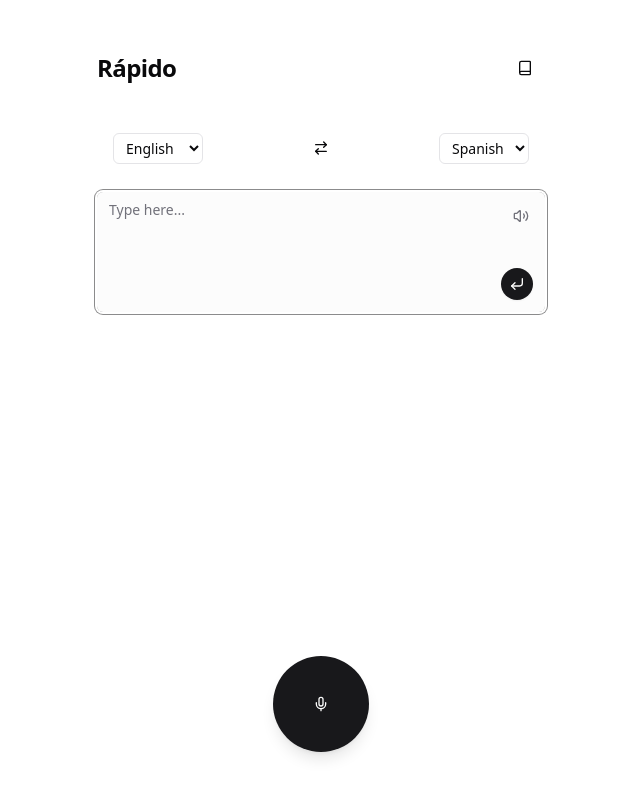
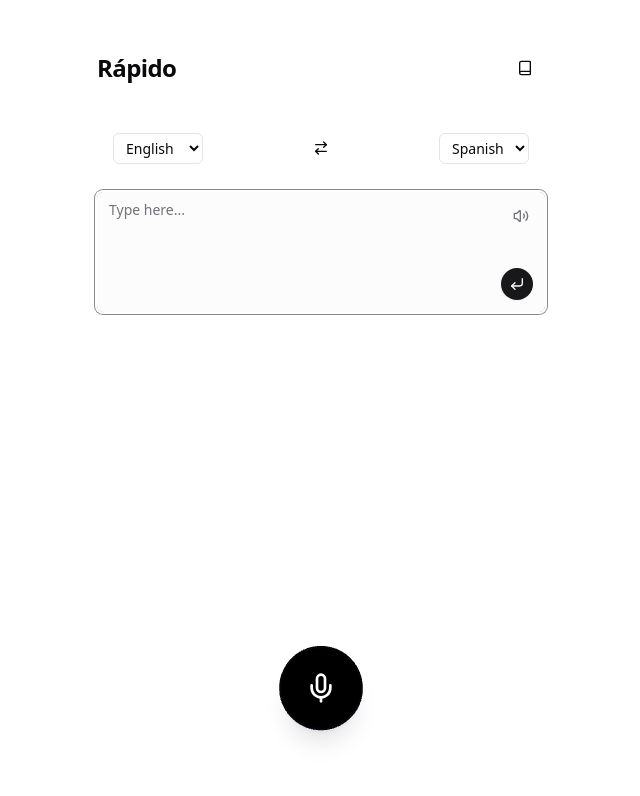
Before and after one commit to winniewtchen/es-to-eng, a React (Vite) app: page / in a window 1280 px wide. Shown: the top 796 px of the page, without its empty margins (319-959 px from the left). Built offline with nearby package versions, Linux system fonts and the light colour scheme.

Commit message:
feat: Update dependencies for React Three and enhance audio controls with voice intensity visualization.

```diff
--- a/package.json
+++ b/package.json
@@ -15,13 +15,16 @@
     "@radix-ui/react-label": "^2.1.8",
     "@radix-ui/react-scroll-area": "^1.2.10",
     "@radix-ui/react-slot": "^1.2.4",
+    "@react-three/drei": "^10.7.7",
+    "@react-three/fiber": "^9.4.2",
     "class-variance-authority": "^0.7.1",
     "clsx": "^2.1.1",
     "lucide-react": "^0.562.0",
     "react": "^19.2.0",
     "react-dom": "^19.2.0",
     "tailwind-merge": "^3.4.0",
-    "tailwindcss-animate": "^1.0.7"
+    "tailwindcss-animate": "^1.0.7",
+    "three": "^0.182.0"
   },
   "devDependencies": {
     "@eslint/js": "^9.39.1",
--- a/src/components/features/Translator/AudioControls.jsx
+++ b/src/components/features/Translator/AudioControls.jsx
@@ -1,37 +1,14 @@
-import React from 'react';
-import { Button } from "@/components/ui/button"
-import { Mic } from "lucide-react"
-import { cn } from "@/lib/utils"
+import React from "react";
+import VoiceIntensityVisual from "@/components/features/Translator/VoiceIntensityVisual";
 
 const AudioControls = ({ isListening, onStartListening, onStopListening }) => {
     return (
         <div className="fixed bottom-8 left-0 right-0 flex justify-center p-4 gradient-mask-t pointer-events-none">
-            <Button
-                size="lg"
-                variant={isListening ? "destructive" : "default"}
-                className={cn(
-                    "h-24 w-24 rounded-full shadow-lg pointer-events-auto transition-all duration-300 touch-none select-none",
-                    isListening ? "scale-110 ring-4 ring-destructive/30" : "hover:scale-105 active:scale-95"
-                )}
-                onMouseDown={onStartListening}
-                onMouseUp={onStopListening}
-                onMouseLeave={onStopListening}
-                onContextMenu={(e) => e.preventDefault()}
-                onTouchStart={(e) => {
-                    e.preventDefault(); // Prevent ghost clicks and scrolling
-                    onStartListening();
-                }}
-                onTouchEnd={(e) => {
-                    e.preventDefault();
-                    onStopListening();
-                }}
-                onTouchCancel={(e) => {
-                    e.preventDefault();
-                    onStopListening();
-                }}
-            >
-                <Mic className={cn("h-10 w-10 transition-transform", isListening && "scale-110")} />
-            </Button>
+            <VoiceIntensityVisual
+                isListening={isListening}
+                onStart={onStartListening}
+                onStop={onStopListening}
+            />
         </div>
     );
 };
--- /dev/null
+++ b/src/components/features/Translator/VoiceIntensityVisual.jsx
@@ -0,0 +1,152 @@
+import React, { useCallback, useMemo, useRef } from "react";
+import { Canvas, useFrame } from "@react-three/fiber";
+import { Sphere, MeshDistortMaterial } from "@react-three/drei";
+import { Mic } from "lucide-react";
+import * as THREE from "three";
+import { cn } from "@/lib/utils";
+import { useMicLevel } from "@/hooks/useMicLevel";
+
+function Wave({ level, isListening }) {
+  const materialRef = useRef();
+
+  useFrame(() => {
+    if (materialRef.current) {
+      // Smoothly interpolate distortion and speed
+      // When listening: high distortion (based on level), high speed
+      // When idle: low distortion, low speed
+      const targetDistort = isListening ? 0.3 + level * 0.5 : 0.1;
+      const targetSpeed = isListening ? 2 + level * 3 : 0.5;
+
+      materialRef.current.distort = THREE.MathUtils.lerp(
+        materialRef.current.distort,
+        targetDistort,
+        0.1
+      );
+      materialRef.current.speed = THREE.MathUtils.lerp(
+        materialRef.current.speed,
+        targetSpeed,
+        0.1
+      );
+    }
+  });
+
+  return (
+    <Sphere args={[1, 64, 64]} scale={1.8}>
+      <MeshDistortMaterial
+        ref={materialRef}
+        color={isListening ? "#4f46e5" : "#1f2937"} // Indigo-600 vs Gray-800
+        toneMapped={false}
+        roughness={0.2}
+        metalness={0.8}
+        distort={0.4} // Initial value
+        speed={2} // Initial value
+      />
+    </Sphere>
+  );
+}
+
+/**
+ * Voice Intensity Visualizer Button
+ * Uses Three.js for a fluid wave animation behind a central microphone button.
+ */
+export default function VoiceIntensityVisual({
+  isListening,
+  onStart,
+  onStop,
+  className,
+}) {
+  const { level } = useMicLevel({ enabled: isListening });
+  const activeRef = useRef(false);
+
+  const start = useCallback(() => {
+    if (activeRef.current) return;
+    activeRef.current = true;
+    onStart?.();
+  }, [onStart]);
+
+  const stop = useCallback(() => {
+    if (!activeRef.current) return;
+    activeRef.current = false;
+    onStop?.();
+  }, [onStop]);
+
+  const pointerHandlers = useMemo(
+    () => ({
+      onPointerDown: (e) => {
+        // Only left click / primary touch/pen
+        if (e.button !== 0) return;
+        e.preventDefault();
+        e.currentTarget.setPointerCapture?.(e.pointerId);
+        start();
+      },
+      onPointerUp: (e) => {
+        e.preventDefault();
+        stop();
+      },
+      onPointerCancel: (e) => {
+        e.preventDefault();
+        stop();
+      },
+      onPointerLeave: () => {
+        // Optional: stop on leave or keep listening if pointer captured?
+        // Original behavior was stop on leave.
+        stop();
+      },
+      onContextMenu: (e) => e.preventDefault(),
+      onKeyDown: (e) => {
+        if (e.key === " " || e.key === "Enter") {
+          e.preventDefault();
+          start();
+        }
+      },
+      onKeyUp: (e) => {
+        if (e.key === " " || e.key === "Enter") {
+          e.preventDefault();
+          stop();
+        }
+      },
+    }),
+    [start, stop]
+  );
+
+  const label = isListening ? "Release to stop" : "Hold to speak";
+
+  return (
+    <div
+      className={cn(
+        "relative flex h-32 w-32 items-center justify-center",
+        className
+      )}
+    >
+      {/* 3D Wave Visualization */}
+      <div className="absolute inset-0 -z-10 pointer-events-none">
+        <Canvas camera={{ position: [0, 0, 4] }}>
+          <ambientLight intensity={1.5} />
+          <pointLight position={[10, 10, 10]} intensity={2} />
+          <Wave level={level} isListening={isListening} />
+        </Canvas>
+      </div>
+
+      {/* Control Button */}
+      <button
+        type="button"
+        aria-label={label}
+        aria-pressed={isListening}
+        className={cn(
+          "relative z-10 flex h-20 w-20 items-center justify-center rounded-full shadow-xl transition-all duration-200",
+          "bg-black text-white",
+          "focus-visible:ring-4 focus-visible:ring-primary/50 focus-visible:outline-none",
+          isListening ? "scale-105" : "hover:scale-105 active:scale-95"
+        )}
+        {...pointerHandlers}
+      >
+        <Mic
+          className={cn(
+            "h-8 w-8 transition-colors duration-200",
+            isListening ? "text-red-500 animate-pulse" : "text-white"
+          )}
+        />
+      </button>
+    </div>
+  );
+}
--- /dev/null
+++ b/src/hooks/useMicLevel.js
@@ -0,0 +1,107 @@
+import { useEffect, useRef, useState } from "react";
+
+/**
+ * Lightweight mic intensity meter using Web Audio API.
+ * Returns a normalized level in [0, 1].
+ */
+export function useMicLevel({ enabled }) {
+  const [level, setLevel] = useState(0);
+  const rafRef = useRef(null);
+  const streamRef = useRef(null);
+  const audioContextRef = useRef(null);
+  const analyserRef = useRef(null);
+  const dataRef = useRef(null);
+  const smoothRef = useRef(0);
+
+  useEffect(() => {
+    let cancelled = false;
+
+    async function start() {
+      try {
+        const stream = await navigator.mediaDevices.getUserMedia({ audio: true });
+        if (cancelled) {
+          stream.getTracks().forEach((t) => t.stop());
+          return;
+        }
+
+        streamRef.current = stream;
+
+        const AudioContext = window.AudioContext || window.webkitAudioContext;
+        const ctx = new AudioContext();
+        audioContextRef.current = ctx;
+
+        const source = ctx.createMediaStreamSource(stream);
+        const analyser = ctx.createAnalyser();
+        analyser.fftSize = 1024;
+        analyser.smoothingTimeConstant = 0.4;
+        source.connect(analyser);
+
+        analyserRef.current = analyser;
+        const data = new Uint8Array(analyser.fftSize);
+        dataRef.current = data;
+
+        const tick = () => {
+          const a = analyserRef.current;
+          const d = dataRef.current;
+          if (!a || !d) return;
+
+          a.getByteTimeDomainData(d);
+
+          // Compute RMS from centered waveform
+          let sum = 0;
+          for (let i = 0; i < d.length; i++) {
+            const v = (d[i] - 128) / 128;
+            sum += v * v;
+          }
+          const rms = Math.sqrt(sum / d.length);
+
+          // Gentle compression + smoothing for UI friendliness
+          const compressed = Math.min(1, rms * 3.0);
+          const prev = smoothRef.current;
+          const next = prev + (compressed - prev) * 0.25;
+          smoothRef.current = next;
+
+          setLevel(next);
+          rafRef.current = requestAnimationFrame(tick);
+        };
+
+        rafRef.current = requestAnimationFrame(tick);
+      } catch (e) {
+        // Permission denied or unsupported — just fall back to 0.
+        setLevel(0);
+      }
+    }
+
+    function stop() {
+      if (rafRef.current) cancelAnimationFrame(rafRef.current);
+      rafRef.current = null;
+      smoothRef.current = 0;
+      setLevel(0);
+
+      if (analyserRef.current) analyserRef.current.disconnect?.();
+      analyserRef.current = null;
+      dataRef.current = null;
+
+      const stream = streamRef.current;
+      if (stream) stream.getTracks().forEach((t) => t.stop());
+      streamRef.current = null;
+
+      const ctx = audioContextRef.current;
+      if (ctx) ctx.close?.();
+      audioContextRef.current = null;
+    }
+
+    if (!enabled) {
+      stop();
+      return;
+    }
+
+    start();
+    return () => {
+      cancelled = true;
+      stop();
+    };
+  }, [enabled]);
+
+  return { level };
+}
```
Also changed, not shown: 1 other file (tests, documents, lock files or other folders).
